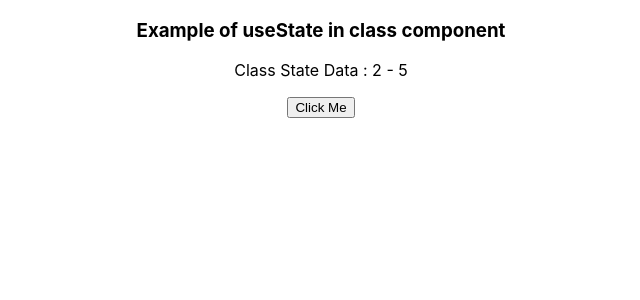
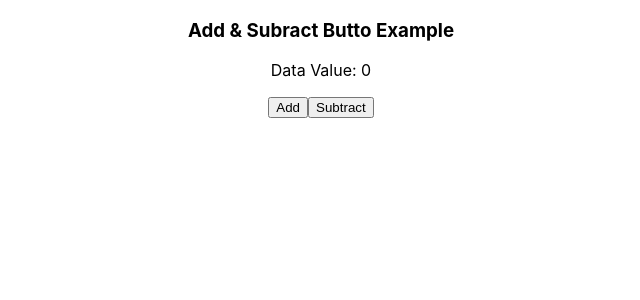
Before and after one commit to Wasiim12345/my_app_1, a React (Create React App) app: page / in a window 1280 px wide. Shown: the top 300 px of the page, without its empty margins (319-959 px from the left). Built offline with nearby package versions, Linux system fonts and the light colour scheme.

Commit message:
useState class

```diff
--- a/src/App.js
+++ b/src/App.js
@@ -9,6 +9,9 @@ import StudentPropsParentComponentClass from './StudentPropsParentComponentClass
 import StudentState from './StudentState';
 import StudentUseState from './StudentUseState';
 import StudentStateClass from './StudentStateClass';
+import StudentGetInputBoxData from './StudentGetInputBoxData';
+import StudentGetInputBoxDataButton from './StudentGetInputBoxDataButton';
+import StudentStateExample from './StudentStateExample';
 
 function App() {
   return (
@@ -21,7 +24,10 @@ function App() {
       {/* <StudentPropsParentComponentClass /> */}
       {/* <StudentState /> */}
       {/* <StudentUseState /> */}
-      <StudentStateClass />
+      {/* <StudentStateClass /> */}
+      {/* <StudentGetInputBoxData /> */}
+      {/* <StudentGetInputBoxDataButton /> */}
+      <StudentStateExample />
     </div>
   );
 }
--- /dev/null
+++ b/src/StudentGetInputBoxData.js
@@ -0,0 +1,19 @@
+function StudentGetInputBoxData () {
+
+    function getInputFunc(getEvent){
+        // console.log("getInputFunc : ", getEvent)
+        console.log(getEvent.target.value);
+    }
+    return(
+        <>
+            <h2>StudentGetInputBoxData example</h2>
+            <input type="text" placeholder="enter details"
+                onChange={(e) => {
+                    getInputFunc(e)
+                }}
+            />
+        </>
+    )
+}
+
+export default StudentGetInputBoxData;
--- /dev/null
+++ b/src/StudentGetInputBoxDataButton.js
@@ -0,0 +1,31 @@
+import { useState } from "react"
+
+function StudentGetInputBoxDataButton () {
+    const [data, setData] = useState()
+
+    function getInputFunc(getEvent){
+        // console.log("getInputFunc : ", getEvent)
+        console.log(getEvent.target.value);
+        setData(getEvent.target.value)
+    }
+    function myFunc() {
+        console.log(data);
+    }
+    return(
+        <>
+            <h2>StudentGetInputBoxDataButton example</h2>
+            <input type="text" placeholder="enter details"
+                onChange={(e) => {
+                    getInputFunc(e)
+                }}
+            />
+            <button type="submit"
+                onClick={() => {
+                    myFunc()
+                }}
+            >Submit</button>
+        </>
+    )
+}
+
+export default StudentGetInputBoxDataButton;
--- /dev/null
+++ b/src/StudentStateExample.js
@@ -0,0 +1,22 @@
+import { useState } from "react";
+
+function StudentExample() {
+    const [data, setData] = useState(0)
+    function addFunc() {
+        setData(data+1)
+    }
+    function subtractFunc() {
+        setData(data-1)
+    }
+
+    return(
+        <>
+            <h3>Add & Subract Butto Example</h3>
+            <p>Data Value: {data}</p>
+            <button onClick={() => addFunc()}>Add</button>
+            <button onClick={() => subtractFunc()}>Subtract</button>
+        </>
+    )
+}
+
+export default StudentExample;
```
